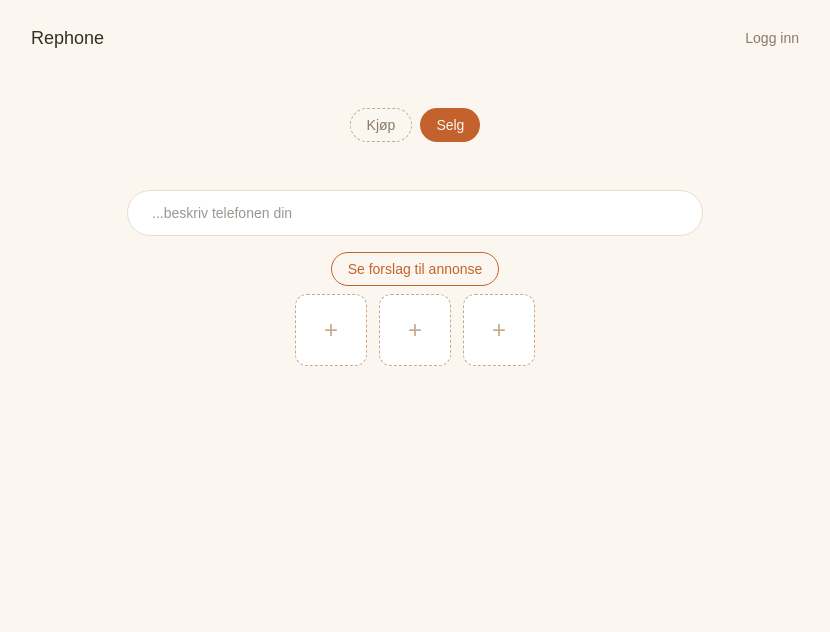
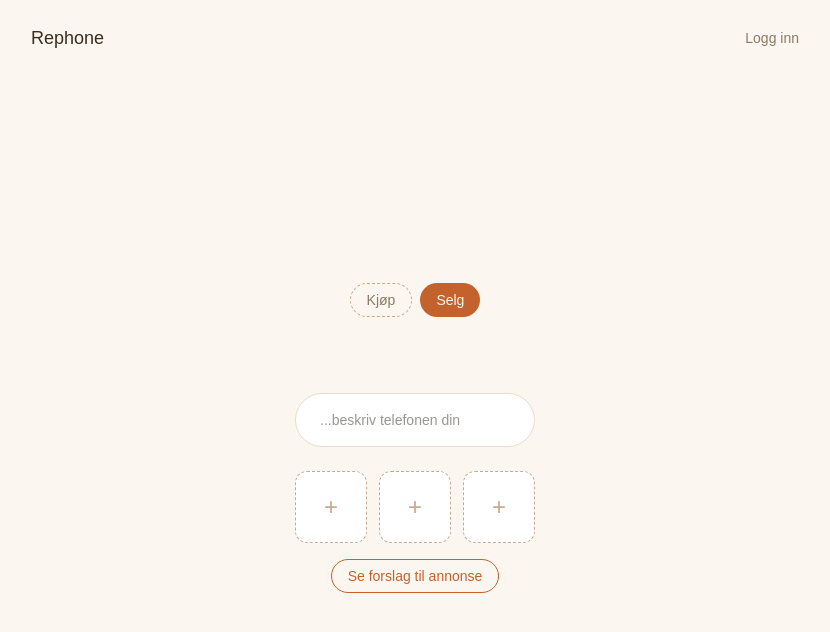
Before and after one commit to NikolaiVFredriksen/Rephone, a Next.js app: page / in a window 1280 px wide. Both pictures are taken after a click on the button "Selg". Shown: the top 632 px of the page, without its empty margins (225-1055 px from the left). Built offline with nearby package versions, Linux system fonts and the light colour scheme; no server answers.

Commit message:
Improvements from demo with Franz

```diff
--- a/src/app/api/upload/route.ts
+++ b/src/app/api/upload/route.ts
@@ -18,6 +18,7 @@ export async function POST(req: Request) {
     return NextResponse.json({ error: "Mangler fil" }, { status: 400 });
   }
 
+  try {
     const blob = await put(
       `listings/${session.user.id}-${Date.now()}-${file.name}`,
       file,
@@ -27,4 +28,11 @@ export async function POST(req: Request) {
     );
 
     return NextResponse.json({ url: blob.url });
+  } catch (err) {
+    console.error("Blob upload failed:", err);
+    return NextResponse.json(
+      { error: "Opplasting feilet, prøv igjen" },
+      { status: 500 },
+    );
   }
+}
--- a/src/components/HomeContent.tsx
+++ b/src/components/HomeContent.tsx
@@ -2,6 +2,7 @@
 
 import { useState } from "react";
 import BuySellToggle from "./shared/BuySellToggle";
+import Hero from "./shared/Hero";
 import BuyFlow from "./buy/BuyFlow";
 import SellFlow from "./sell/SellFlow";
 
@@ -11,10 +12,16 @@ export default function HomeContent() {
   const [mode, setMode] = useState<Mode>("kjop");
 
   return (
-    <main className="px-6 py-8">
-      <BuySellToggle mode={mode} onChange={setMode} />
-
-      {mode === "kjop" ? <BuyFlow /> : <SellFlow />}
+    <main className="px-6 py-12 flex-1 flex flex-col items-center justify-center">
+      {mode === "kjop" && <Hero />}
+      <div
+        className={`w-full flex flex-col items-center gap-3 ${mode === "kjop" ? "mt-10" : ""}`}
+      >
+        <BuySellToggle mode={mode} onChange={setMode} />
+        <div className="w-full flex flex-col items-center">
+          {mode === "kjop" ? <BuyFlow /> : <SellFlow />}
+        </div>
+      </div>
     </main>
   );
 }
--- a/src/components/buy/BuyFlow.tsx
+++ b/src/components/buy/BuyFlow.tsx
@@ -60,14 +60,14 @@ export default function BuyFlow() {
 
   return (
     <>
-      <div className="max-w-xl mx-auto text-center">
+      <div className="w-full max-w-2xl mx-auto text-center">
         <form onSubmit={handleSubmit}>
           <input
             value={input}
             onChange={(e) => setInput(e.target.value)}
             placeholder="...hva trenger du?"
             style={{ border: "1px solid #E9DCCB", background: "white" }}
-            className="w-full rounded-full px-6 py-3 text-sm outline-none mb-4"
+            className="w-full rounded-full px-6 py-4 text-sm outline-none mb-4"
           />
 
           <div className="flex gap-2 justify-center">
--- a/src/components/sell/ImageUploader.tsx
+++ b/src/components/sell/ImageUploader.tsx
@@ -12,13 +12,16 @@ export default function ImageUploader({
   onImagesChange,
 }: ImageUploaderProps) {
   const [uploading, setUploading] = useState(false);
+  const [error, setError] = useState("");
 
   async function handleImageUpload(e: React.ChangeEvent<HTMLInputElement>) {
     const file = e.target.files?.[0];
     if (!file) return;
 
     setUploading(true);
+    setError("");
 
+    try {
       const formData = new FormData();
       formData.append("file", file);
 
@@ -26,17 +29,23 @@ export default function ImageUploader({
         method: "POST",
         body: formData,
       });
+      const data = await res.json();
 
-    const data = await res.json();
+      if (!res.ok || !data.url) {
+        throw new Error(data.error ?? "Opplasting feilet");
+      }
+
+      onImagesChange([...images, data.url].slice(0, 3));
+    } catch {
+      setError("Kunne ikke laste opp bildet, prøv igjen");
+    } finally {
       setUploading(false);
-
-    if (data.url) {
-      onImagesChange([...images, data.url].slice(0, 3));
     }
   }
 
   return (
-    <div className="flex justify-center gap-3 mt-2 mb-4">
+    <div className="flex flex-col items-center gap-2 mt-2 mb-4">
+      <div className="flex justify-center gap-3">
         {[0, 1, 2].map((i) => (
           <label
             key={i}
@@ -78,5 +87,7 @@ export default function ImageUploader({
           </label>
         ))}
       </div>
+      {error && <p className="text-center text-sm text-red-600">{error}</p>}
+    </div>
   );
 }
--- a/src/components/sell/SellFlow.tsx
+++ b/src/components/sell/SellFlow.tsx
@@ -70,15 +70,17 @@ export default function SellFlow() {
   return (
     <div className="max-w-3xl mx-auto mt-12">
       {step === 1 && (
-        <div className="max-w-xl mx-auto text-center">
+        <div className="w-full max-w-2xl mx-auto text-center">
           <form onSubmit={handleSubmit}>
             <input
               value={input}
               onChange={(e) => setInput(e.target.value)}
               placeholder="...beskriv telefonen din"
               style={{ border: "1px solid #E9DCCB", background: "white" }}
-              className="w-full rounded-full px-6 py-3 text-sm outline-none mb-4"
+              className="w-full rounded-full px-6 py-4 text-sm outline-none mb-4"
             />
+
+            <ImageUploader images={images} onImagesChange={setImages} />
 
             <div className="flex gap-2 justify-center">
               <button
@@ -89,8 +91,6 @@ export default function SellFlow() {
                 Se forslag til annonse
               </button>
             </div>
-
-            <ImageUploader images={images} onImagesChange={setImages} />
           </form>
         </div>
       )}
--- /dev/null
+++ b/src/components/shared/Hero.tsx
@@ -0,0 +1,20 @@
+export default function Hero() {
+  return (
+    <section className="w-full max-w-2xl mx-auto text-center">
+      <p
+        style={{ color: "#C4622E" }}
+        className="text-xs font-medium tracking-[0.2em] uppercase mb-3"
+      >
+        Markedsplass for brukte telefoner
+      </p>
+      <h1
+        style={{ color: "#3A2E22" }}
+        className="text-3xl sm:text-4xl font-medium leading-tight mb-4"
+      >
+        Beskriv hva du trenger.
+        <br />
+        Vi finner riktig telefon — til riktig pris.
+      </h1>
+    </section>
+  );
+}
```
Lines whose indentation alone changed are shown as unchanged.
